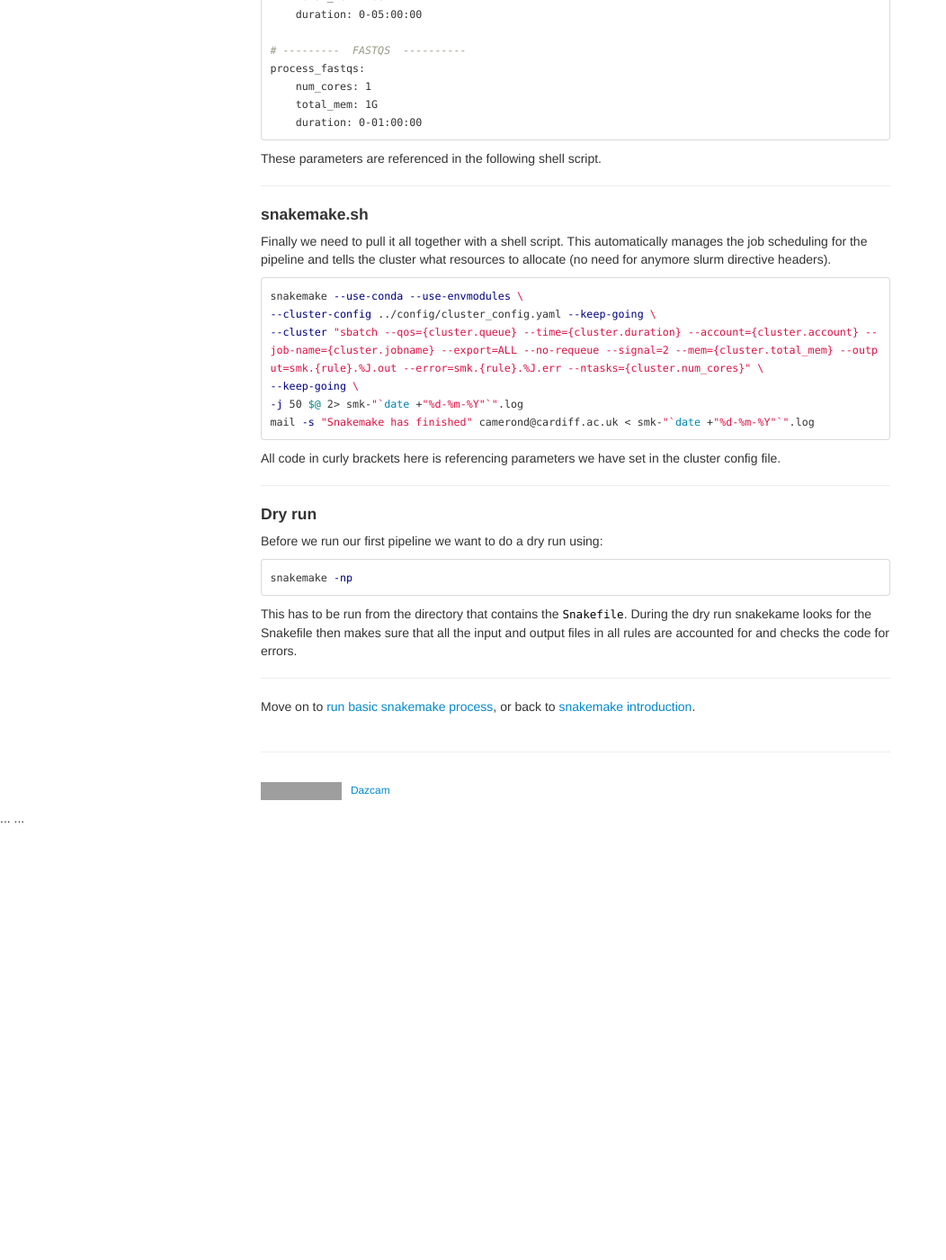
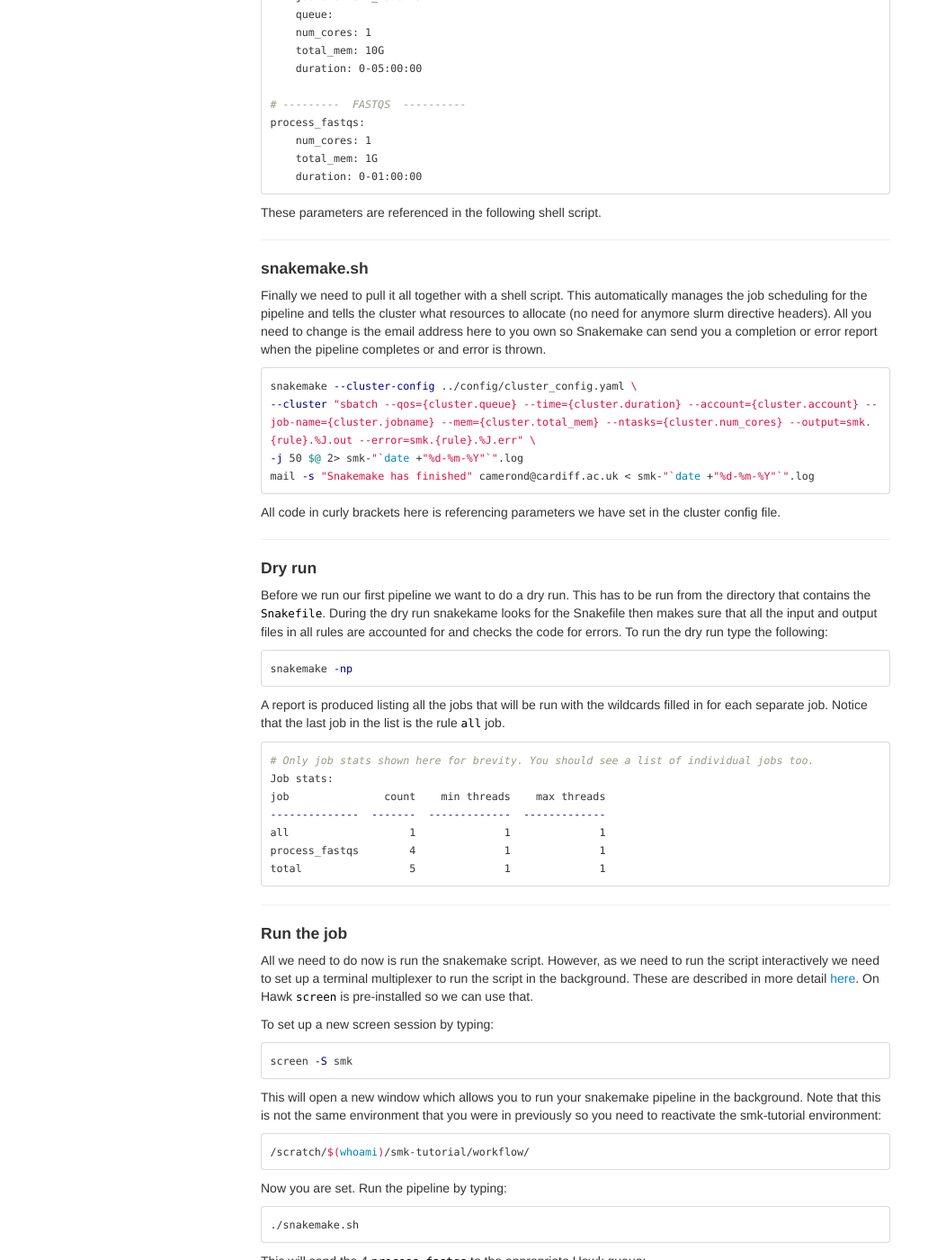
Before and after one commit to Dazcam/Bioinformatics-tutorials, a Jekyll site: the page built from pages/snakemake/run_basic_process.md, in a window 1280 px wide and 1400 px high, scrolled down 2909 px. Shown: the whole window at 90% size, without its empty margins (0-1052 px from the left). Built offline with Jekyll 4.4.1, drawn with Linux system fonts in a browser that asks for light colours; before the commit the page ends 3828 px from its top, so only the background shows below that; some of the changed text lies outside the part shown; grey boxes are pictures that could not be loaded.

Commit message:
Finish first draft

````diff
--- a/pages/snakemake/run_basic_process.md
+++ b/pages/snakemake/run_basic_process.md
@@ -19,8 +19,8 @@ We will discuss these below.
 
 #### Create dummy fastq files
 
-First navigate to the `/scratch/$whoami/snakemake-tutorial/workflow/` directory and create
-some dummy fastq files.
+First navigate to the `/scratch/$(whoami)/smk-tutorial/workflow/` directory and create
+some dummy fastq files:
 
 ```bash
 mkdir -p ../resources/fq
@@ -59,7 +59,7 @@ rule process_fastqs:
             """
 
             cat {input} > {output}
-            printf "\nfq processed.\n" >> {output}"
+            printf "\nfq processed.\n" >> {output}
 
             """
 ```
@@ -172,6 +172,9 @@ Let's populate out cluster config file. Copy and paste the following into
 
 ```bash
 __default__:
+    account:
+    jobname: smk_tutorial
+    queue:
     num_cores: 1
     total_mem: 10G
     duration: 0-05:00:00
@@ -191,12 +194,12 @@ These parameters are referenced in the following shell script.
 
 Finally we need to pull it all together with a shell script. This automatically manages the job scheduling
 for the pipeline and tells the cluster what resources to allocate (no need for anymore slurm directive headers).
+All you need to change is the email address here to you own so Snakemake can send you a completion or error
+report when the pipeline completes or and error is thrown.
 
 ```bash
-snakemake --use-conda --use-envmodules \
---cluster-config ../config/cluster_config.yaml --keep-going \
---cluster "sbatch --qos={cluster.queue} --time={cluster.duration} --account={cluster.account} --job-name={cluster.jobname} --export=ALL --no-requeue --signal=2 --mem={cluster.total_mem} --output=smk.{rule}.%J.out --error=smk.{rule}.%J.err --ntasks={cluster.num_cores}" \
---keep-going \
+snakemake --cluster-config ../config/cluster_config.yaml \
+--cluster "sbatch --qos={cluster.queue} --time={cluster.duration} --account={cluster.account} --job-name={cluster.jobname} --mem={cluster.total_mem} --ntasks={cluster.num_cores} --output=smk.{rule}.%J.out --error=smk.{rule}.%J.err" \
 -j 50 $@ 2> smk-"`date +"%d-%m-%Y"`".log
 mail -s "Snakemake has finished" camerond@cardiff.ac.uk < smk-"`date +"%d-%m-%Y"`".log
 ```
@@ -207,18 +210,167 @@ All code in curly brackets here is referencing parameters we have set in the clu
 
 #### Dry run
 
-Before we run our first pipeline we want to do a dry run using:
+Before we run our first pipeline we want to do a dry run. This has to be run from the directory
+that contains the `Snakefile`. During the dry run snakekame looks for the Snakefile then makes
+sure that all the input and output files in all rules are accounted for and checks the code for errors.
+To run the dry run type the following:
 
 ```bash
 snakemake -np
 ```
 
-This has to be run from the directory that contains the `Snakefile`. During the dry run snakekame looks
-for the Snakefile then makes sure that all the input and output files in all rules are accounted for and
-checks the code for errors.
+A report is produced listing all the jobs that will be run with the wildcards filled in for
+each separate job. Notice that the last job in the list is the rule `all` job.
 
+```bash
+# Only job stats shown here for brevity. You should see a list of individual jobs too.
+Job stats:
+job               count    min threads    max threads
+--------------  -------  -------------  -------------
+all                   1              1              1
+process_fastqs        4              1              1
+total                 5              1              1
+```
 
 ***
 
+#### Run the job
+
+All we need to do now is run the snakemake script. However, as we need to run the script interactively
+we need to set up a terminal multiplexer to run the script in the background. These are described in
+more detail [here](). On Hawk `screen` is pre-installed so we can use that.
+
+To set up a new screen session by typing:
+
+```bash
+screen -S smk
+```
+
+This will open a new window which allows you to run your snakemake pipeline in the background. Note
+that this is not the same environment that you were in previously so you need to reactivate the
+smk-tutorial environment:
+
+```bash
+/scratch/$(whoami)/smk-tutorial/workflow/
+```
+
+Now you are set. Run the pipeline by typing:
+
+```bash
+./snakemake.sh
+```
+
+This will send the 4 `process_fastqs` to the appropriate Hawk queue:
+
+```bash
+squeue -u $USER
+JOBID PARTITION     NAME     USER ST       TIME  NODES NODELIST(REASON)
+56885128       htc smk_tuto c.c14779 PD       0:00      1 (Priority)
+56885127       htc smk_tuto c.c14779 PD       0:00      1 (Priority)
+56885126       htc smk_tuto c.c14779 PD       0:00      1 (Priority)
+56885125       htc smk_tuto c.c14779 PD       0:00      1 (Priority)
+```
+
+***
+
+#### Output
+
+Snakemake generates several log files. After the all the jobs have run your folder should look like this:
+
+```bash
+ls -1
+envs
+reports
+rules
+scripts
+smk-24-05-2023.log
+smk.process_fastqs.56885322.err
+smk.process_fastqs.56885322.out
+smk.process_fastqs.56885323.err
+smk.process_fastqs.56885323.out
+smk.process_fastqs.56885324.err
+smk.process_fastqs.56885324.out
+smk.process_fastqs.56885325.err
+smk.process_fastqs.56885325.out
+Snakefile
+snakemake.sh
+```
+
+The `smk-24-05-2023.log` this is the general log file for the snakemake process. If you are running
+a pipeline with thousands of jobs, this log keeps you up to date with the submission and completions
+statuses of those jobs:
+
+```bash
+Submitted job 4 with external jobid 'Submitted batch job 56885324'.
+
+[Wed May 24 15:38:07 2023]
+rule process_fastqs:
+    input: ../resources/fq/cortex_ExN_1.fastq
+    output: ../results/01_process_fq/cortex_ExN_1.fastq
+    jobid: 1
+    wildcards: sample=cortex_ExN_1
+    resources: tmpdir=/tmp
+
+Submitted job 1 with external jobid 'Submitted batch job 56885325'.
+[Wed May 24 15:39:06 2023]
+Finished job 2.
+1 of 5 steps (20%) done
+[Wed May 24 15:39:06 2023]
+Finished job 3.
+2 of 5 steps (40%) done
+[Wed May 24 15:39:06 2023]
+Finished job 4.
+3 of 5 steps (60%) done
+[Wed May 24 15:39:06 2023]
+Finished job 1.
+4 of 5 steps (80%) done
+Select jobs to execute...
+
+[Wed May 24 15:39:06 2023]
+localrule all:
+    input: ../results/01_process_fq/cortex_ExN_1.fastq, ../results/01_process_fq/cortex_ExN_2.fastq, ../results/01_process_fq/cortex_ExN_3.fastq, ../results/01_process_fq/cortex_ExN_4.fastq
+    jobid: 0
+    resources: tmpdir=/tmp
+
+[Wed May 24 15:39:06 2023]
+Finished job 0.
+5 of 5 steps (100%) done
+```
+
+If any job fails for any reason this is the first thing you would check to try to acertain at
+which point the pipeline failed. A copy of this log file is sent to your email addresss.
+
+The individual log files, e.g. `smk.process_fastqs.56885325.out` are the std out and error logs
+generated by Slurm for each individual `process_fastqs` job. Note that the name contains both the
+Slurm ID for the job and the rule the job came from so that you can cross-reference these when
+necessary.
+
+Lastly, lets quickly check that the ouput files were generated and their content is correct.
+
+```bash
+ls -1 ../results/01_process_fq/
+cortex_ExN_1.fastq
+cortex_ExN_2.fastq
+cortex_ExN_3.fastq
+cortex_ExN_4.fastq
+
+cat ../results/01_process_fq/cortex_ExN_*
+cortex_ExN_1
+fq processed.
+cortex_ExN_2
+fq processed.
+cortex_ExN_3
+fq processed.
+cortex_ExN_4
+fq processed.
+```
+
+Great. All we have done here is copy the fastq files from the resources to results directory and
+added the text `fq processed.` to each file. At this stage, it doesn't really matter what each job
+is actually doing. It is improtant to understand that  snakemake is not interested in is what each
+job actually does. It is only interested in tracking files and setting parameters in order to
+communicate with Hawk, schedule your jobs and run your pipeline efficently.
+
+
 Move on to [run basic snakemake process]({{ site.baseurl }}/pages/snakemake/run_basic_process.html), or back
 to [snakemake introduction]({{ site.baseurl }}/snakemake_intro.html).
````
